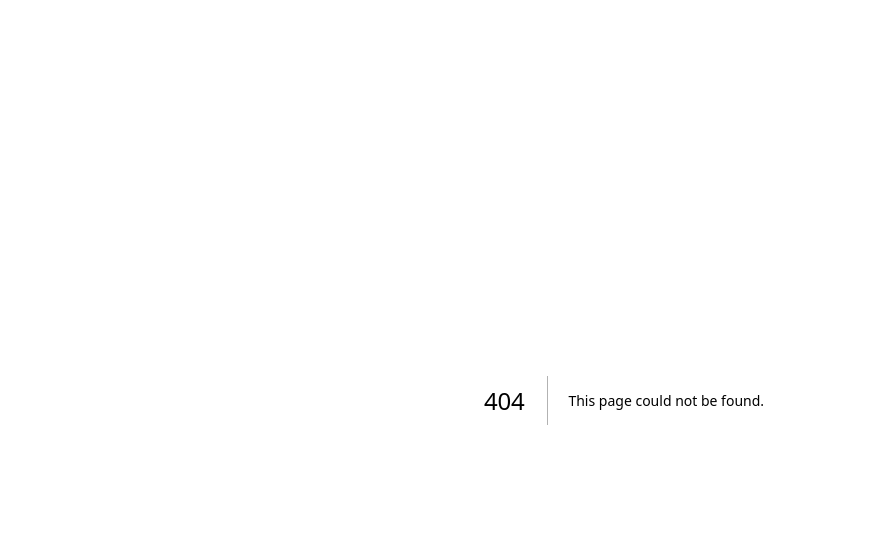
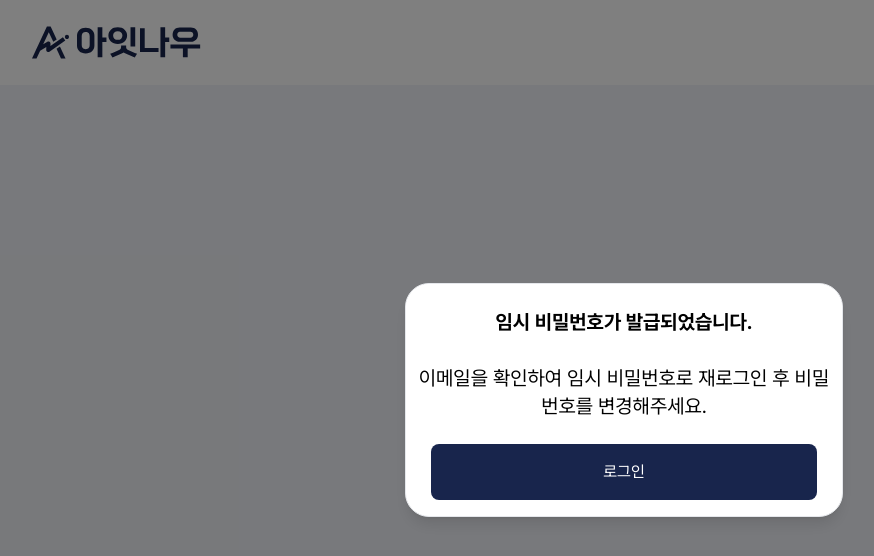
Before and after one commit to spectrum-6/Team-6-Aightnow, a Next.js app: page /findPassword/success in a window 1280 px wide. Before the commit this address had no page. Shown: the top 556 px of the page, without its empty margins (16-890 px from the left). Built offline with nearby package versions, Linux system fonts and the light colour scheme.

Commit message:
Feat: find password / 임시 비밀번호 발급 모달페이지 생성

```diff
--- a/src/app/(account)/findPassword/page.tsx
+++ b/src/app/(account)/findPassword/page.tsx
@@ -1,6 +1,3 @@
-import TextButton from "@/components/Button/TextButton";
-import Popup from "@/components/Popup";
-import PopupTitle from "@/components/PopupTitle";
 import AccountFormBox from "@/containers/account/AccountFormBox";
 import FindPasswordForm from "@/containers/account/findPassword/FindPasswordForm";
 
@@ -13,14 +10,6 @@ export default function FindPassword() {
         </h3>
 
         <FindPasswordForm />
-
-        <Popup title="임시 비밀번호가 발급되었습니다.">
-          <PopupTitle
-            subTitle={`이메일을 확인하여 임시 비밀번호로
-재로그인 후 비밀번호를 변경해주세요.`}
-          ></PopupTitle>
-          <TextButton>오케이</TextButton>
-        </Popup>
       </AccountFormBox>
     </>
   );
--- /dev/null
+++ b/src/app/(account)/findPassword/success/page.tsx
@@ -0,0 +1,19 @@
+import TextButton from "@/components/Button/TextButton";
+import Popup from "@/components/Popup/Popup";
+import PopupTitle from "@/components/Popup/PopupTitle";
+import Link from "next/link";
+
+export default function FindPasswordSuccess() {
+  return (
+    <>
+      <Popup title="임시 비밀번호가 발급되었습니다.">
+        <PopupTitle
+          subTitle={`이메일을 확인하여 임시 비밀번호로\n재로그인 후 비밀번호를 변경해주세요.`}
+        ></PopupTitle>
+        <Link href={"/login"}>
+          <TextButton>로그인</TextButton>
+        </Link>
+      </Popup>
+    </>
+  );
+}
```
